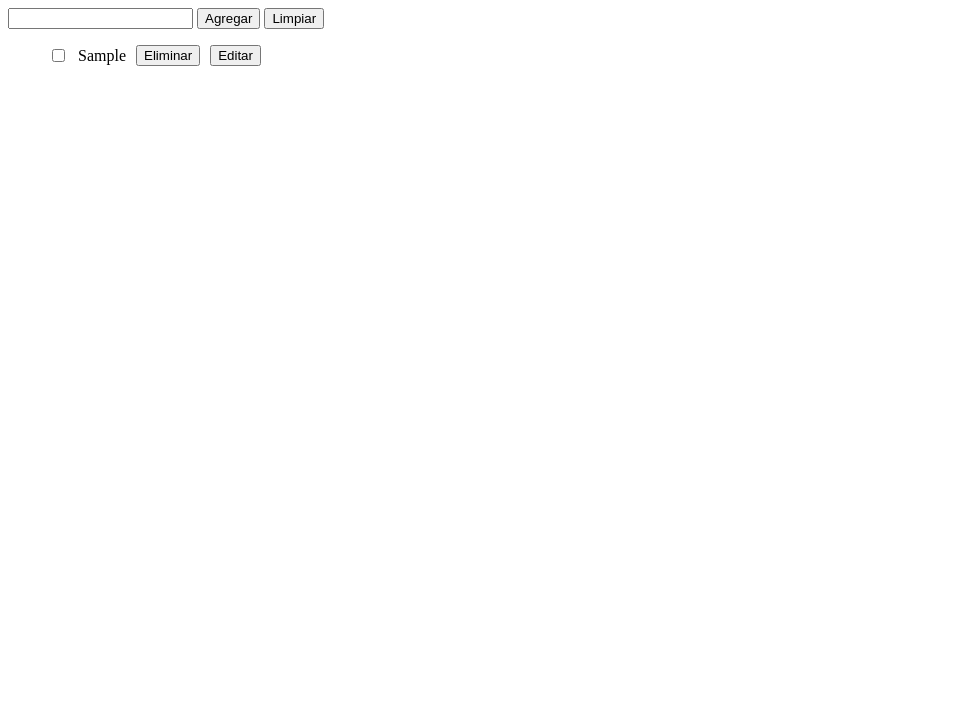
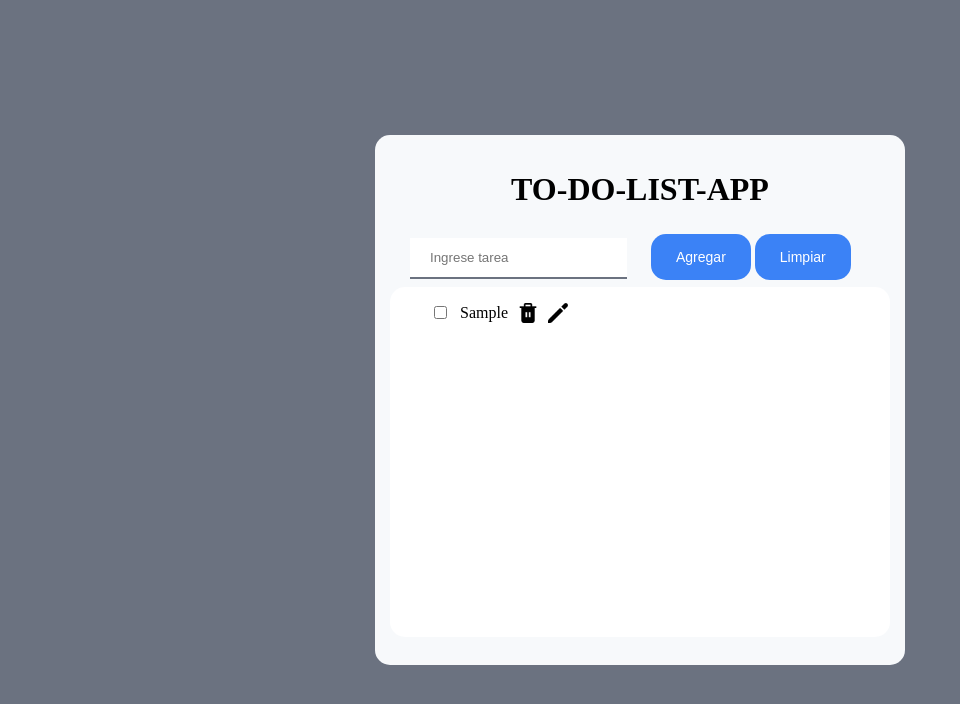
Before and after one commit to YurderManosalva/To-Do-List-App, a plain HTML site: page index.html in a window 1280 px wide. Both pictures are taken after typing "Sample" into the empty fields and a click on the button "Agregar". Shown: the whole page, without its empty margins (0-960 px from the left). Drawn offline with Linux system fonts and the light colour scheme.

Commit message:
Mejora de interfaz
- Mejoras en la parte visual
- Ajustes en el check de las tareas para la persistencia
- Se ordenaron los archivos en carpetas

```diff
--- /dev/null
+++ b/css/styles.css
@@ -0,0 +1,71 @@
+body {
+  background-color: #6B7280;
+}
+
+h1 {
+  text-align: center
+}
+
+li {
+  margin-bottom: 15px;
+}
+
+img {
+  width: 20px;
+  height: 20px;
+}
+
+ul {
+  list-style: none;
+}
+
+button {
+  display: inline-block;
+  padding: 15px 25px;
+  font-size: 14px;
+  cursor: pointer;
+  text-align: center;
+  text-decoration: none;
+  outline: none;
+  color: #fff;
+  background-color: #3B82F6;
+  border: none;
+  border-radius: 15px;
+}
+
+button:hover {background-color: #93C5FD}
+
+button:active {
+  background-color: #93C5FD;
+  transform: translateY(4px);
+}
+
+input[type=text], select {
+  padding: 12px 20px;
+  margin: 8px 20px;
+  display: inline-block;
+  border: none;
+  border-bottom: 2px solid #6B7280;
+}
+
+.contenedor {
+  padding: 15px;
+  position: relative;
+  width: 500px;
+  height: 500px;
+  background-color: #F7F9FB;
+  position: absolute;
+  top: 50%;
+  left: 50%;
+  transform: translate(-50%, -50%);
+  border-radius: 15px;
+}
+
+.caja-interna {
+  overflow: auto;
+  width: 500px;
+  height: 350px;
+  background-color: #FFFFFF;
+  position: absolute;
+  border-radius: 15px;
+}
--- a/index.html
+++ b/index.html
@@ -3,12 +3,14 @@
   <head>
     <meta charset="UTF-8" />
     <meta name="viewport" content="width=device-width, initial-scale=1.0" />
-    <link rel="stylesheet" href="styles.css" />
+    <link rel="stylesheet" href="css/styles.css" />
     <title>TO-DO-LIST-APP</title>
   </head>
   <body>
+
     <div class="contenedor">
-      <input id="tareaInput" type="text" />
+      <h1>TO-DO-LIST-APP</h1>
+      <input id="tareaInput" type="text" placeholder="Ingrese tarea"/>
       <button onclick="agregarTarea()">Agregar</button>
       <button onclick="limpiarTareas()">Limpiar</button>
 
@@ -17,6 +19,6 @@
       </div>
     </div>
 
-    <script src="main.js"></script>
+    <script src="js/main.js"></script>
   </body>
 </html>
--- /dev/null
+++ b/js/main.js
@@ -0,0 +1,74 @@
+let tareas = JSON.parse(localStorage.getItem("tareas")) || [];
+
+const agregarTarea = () => {
+  const input = document.getElementById("tareaInput");
+
+  if (input.value === "") {
+    mensajeAlerta("La tarea no puede estar vacia.");
+    return;
+  }
+
+  tareas.push({
+    texto: input.value,
+    completada: false,
+  });
+  localStorage.setItem("tareas", JSON.stringify(tareas));
+  input.value = "";
+  mostrarTareas();
+};
+
+const editarTarea = (indice) => {
+  const input = document.getElementById("tareaInput");
+
+  if (input.value === "") {
+    mensajeAlerta("La tarea no puede estar vacia.");
+    return;
+  }
+
+  tareas[indice].texto = input.value;
+  localStorage.setItem("tareas", JSON.stringify(tareas));
+  input.value = "";
+  mostrarTareas();
+};
+
+const removerTarea = (indice) => {
+  tareas.splice(indice, 1);
+  localStorage.setItem("tareas", JSON.stringify(tareas));
+  mostrarTareas();
+};
+
+const limpiarTareas = () => {
+  localStorage.clear();
+  tareas = JSON.parse(localStorage.getItem("tareas")) || [];
+  mostrarTareas();
+};
+
+const tareaCompletada = (indice) => {
+  tareas[indice].completada = !tareas[indice].completada;
+  localStorage.setItem("tareas", JSON.stringify(tareas));
+  mostrarTareas();
+};
+
+const mensajeAlerta = (mensaje) => {
+  window.alert(mensaje);
+};
+
+const mostrarTareas = () => {
+  document.getElementById("listaTareas").innerHTML = tareas
+    .map(
+      (t, i) => `
+    <li style="display: flex; align-items: center; gap: 10px;">
+        <input type="checkbox" ${
+          t.completada ? "checked" : ""
+        } onchange="tareaCompletada(${i})">
+        <span style="text-decoration: ${
+          t.completada ? "line-through" : "none"
+        };">${t.texto}</span>
+        <img src="assets/eliminar.png" alt="Eliminar tarea" onclick="removerTarea(${i})">
+        <img src="assets/editar.png" alt="Descripción del icono" onclick="editarTarea(${i})">
+    </li>`
+    )
+    .join("");
+};
+
+mostrarTareas();
--- a/main.js
+++ /dev/null
@@ -1,50 +0,0 @@
-let tareas = JSON.parse(localStorage.getItem("tareas")) || [];
-
-const agregarTarea = () => {
-  const input = document.getElementById("tareaInput");
-
-  if (input.value === "") return;
-
-  tareas.push(input.value);
-  localStorage.setItem("tareas", JSON.stringify(tareas));
-  input.value = "";
-  mostrarTareas();
-};
-
-const editarTarea = (indice) => {
-  const input = document.getElementById("tareaInput");
-
-  if (input.value === "") return;
-
-  tareas[indice] = input.value;
-  localStorage.setItem("tareas", JSON.stringify(tareas));
-  mostrarTareas();
-};
-
-const removerTarea = (indice) => {
-  tareas.splice(indice, 1);
-  localStorage.setItem("tareas", JSON.stringify(tareas));
-  mostrarTareas();
-};
-
-const limpiarTareas = () => {
-  localStorage.clear();
-  tareas = JSON.parse(localStorage.getItem("tareas")) || [];
-  mostrarTareas();
-};
-
-const mostrarTareas = () => {
-  document.getElementById("listaTareas").innerHTML = tareas
-    .map(
-      (t, i) => `
-    <li style="display: flex; align-items: center; gap: 10px;">
-        <input type="checkbox">
-        <span>${t}</span>
-        <button onclick="removerTarea(${i})">Eliminar</button>
-        <button onclick="editarTarea(${i})">Editar</button>
-  </li>`
-    )
-    .join("");
-};
-
-mostrarTareas();
--- a/styles.css
+++ /dev/null
@@ -1,4 +0,0 @@
-ul {
-  list-style: none;
-  list-style-type: none;
-}
```
Also changed, not shown: assets/editar.png (added), assets/eliminar.png (added).
